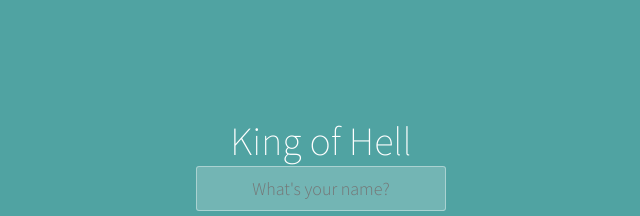
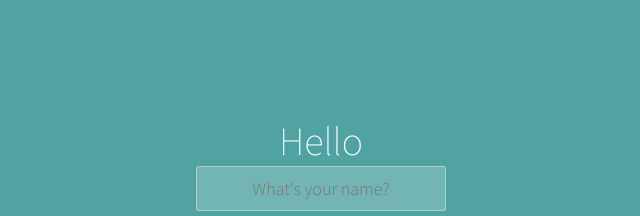
Before and after one commit to kaled4000/React, a React (Create React App) app in the folder my-app/: page / in a window 1280 px wide. Shown: the part 92-308 px from the top of the page, without its empty margins (319-959 px from the left). Built offline with nearby package versions, Linux system fonts and the light colour scheme.

Commit message:
React forms start

```diff
--- a/my-app/src/componet/App.jsx
+++ b/my-app/src/componet/App.jsx
@@ -1,29 +1,11 @@
-import React, { useState } from "react";
+import React from "react";
 
 function App() {
-    const [headingText, setHeadingText] =useState("King of Hell")
-    const [isMouseOver , setMouseOver] = useState(false);
-    function HandelClick(){
-        //console.log("clicked")
-    setHeadingText("King")
-    }
-
-    function HandleMouseOver(){
-     //console.log("White");
-    setMouseOver(true)
-    }
-
-     function HandleMouseOut(){
-        setMouseOver(false);
-     }
   return (
     <div className="container">
-      <h1>{headingText}</h1>
+      <h1>Hello </h1>
       <input type="text" placeholder="What's your name?" />
-      <button style={{backgroundColor: isMouseOver ? "black" : "white"}}
-      onClick={HandelClick}
-      onMouseOver={HandleMouseOver}
-      onMouseOut={HandleMouseOut}>Submit</button>
+      <button>Submit</button>
     </div>
   );
 }
```
